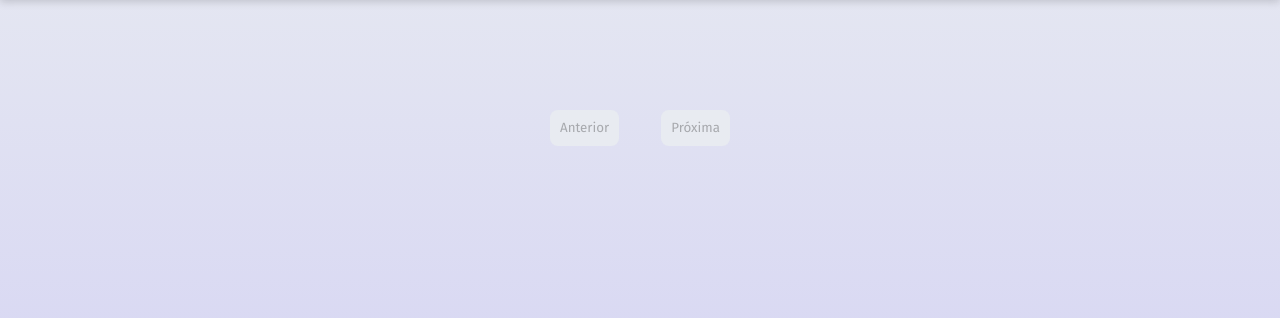
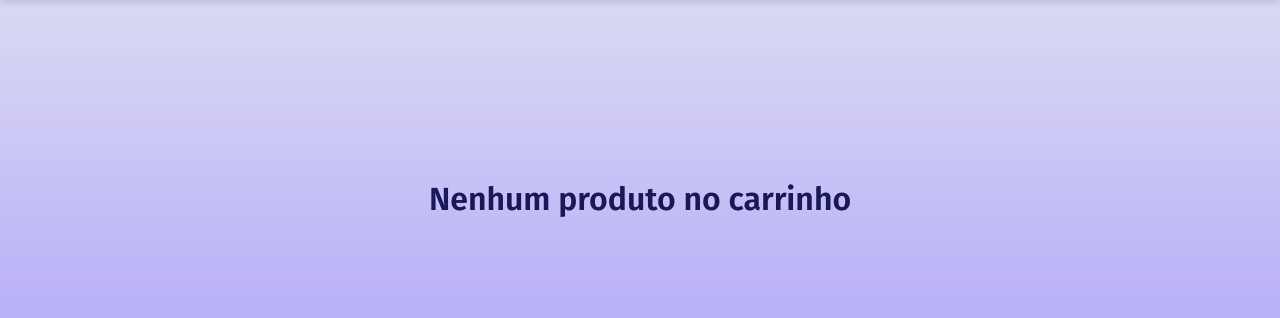
Before and after one commit to igordmf/confere-marketplace, a React (Create React App) app: page /cart in a window 1280 px wide. Shown: the part 130-448 px from the top of the page. Built offline with nearby package versions, Linux system fonts and the light colour scheme.

Commit message:
Reestrutura Cart

```diff
--- a/src/components/atoms/CartProduct/styles.js
+++ b/src/components/atoms/CartProduct/styles.js
@@ -6,28 +6,29 @@ export const Container = styled.div`
   border-radius: 8px;
   box-shadow: 0 1px 8px 2px #00000029;
   display: flex;
-  flex-direction: column;
+  height: 210px;
   justify-content: space-around;
-  min-width: 220px;
-  padding: 20px;
+  min-width: 500px;
+  padding: 15px;
   text-align: center;
-  /* height: 572px;
-  width: 480px; */
-  height: 480px;
-  width: 397px;
+  width: 1200px;
 
-  div:nth-child(3) {
-    align-items: center;
-    display: flex;
-    height: 76px;
-    justify-content: center;
+  div:nth-child(1) {
+    height: 85%;
   }
 
   img {
     border-radius: 6px;
-    margin: 12px auto;
     height: 100%;
-    width: 100%;
+  }
+
+  div:nth-child(4) {
+    align-items: center;
+    display: flex;
+    flex-direction: column;
+    gap: 6px;
+    height: 76px;
+    justify-content: center;
   }
 
   >span {
@@ -47,18 +48,6 @@ export const Container = styled.div`
     }
   }
 
-  div {
-    align-items: center;
-    display: flex;
-    flex-direction: column;
-    gap: 6px;
-
-    &:first-child {
-      height: 413px;
-      width: 70%;
-    }
-  }
-
   >button {
     background-color: #816cff;
     border-radius: 8px;
@@ -68,7 +57,7 @@ export const Container = styled.div`
     transition: 0.2s ease-in-out all;
 
     &:hover {
-      transform: scale(1.08);
+      transform: scale(1.01);
     }
   }
 `
--- a/src/components/molecules/CartList/CartList.jsx
+++ b/src/components/molecules/CartList/CartList.jsx
@@ -1,39 +1,19 @@
-import React, { useState, useEffect, useMemo } from 'react';
+import React from 'react';
 import CartProduct from '../../atoms/CartProduct';
 import { Container, Content, ProductWrapper } from './styles';
 
 function CartList({ products, homeRef }) {
-  const [page, setPage] = useState(1);
-  const productsDisplayedNum = 9;
-  const firstDisplayed = (page - 1) * productsDisplayedNum;
-  const lastDisplayed = firstDisplayed + productsDisplayedNum;
-  const productsDisplayed = useMemo(() => products
-    .slice(firstDisplayed, lastDisplayed), [products, firstDisplayed, lastDisplayed]);
-
-  console.log(productsDisplayed);
-
-  useEffect(() => {
-    homeRef.current.scrollIntoView();
-  }, [page, homeRef])
-
   return (
     <Container>
       <Content>
         <ProductWrapper>
-          {productsDisplayed.map((product) => (
+          {products.map((product) => (
             <CartProduct
               product={ product }
               key={ `${product.name}${product.code_color}` }
             />
           ))}
         </ProductWrapper>
-        <div>
-          <button onClick={ () => setPage((state) => state-1) } disabled={ page === 1 }>Anterior</button>
-          <button
-            onClick={ () => setPage((state) => state+1) }
-            disabled={ page * productsDisplayedNum > products.length }
-          >Próxima</button>
-        </div>
       </Content>
     </Container>
   )
--- a/src/components/molecules/CartList/styles.js
+++ b/src/components/molecules/CartList/styles.js
@@ -19,14 +19,14 @@ export const Content = styled.main`
     button {
       background-color: #e8ebf1;
       border-radius: 8px;
-      padding: 10px;
+      padding: 8px 10px;
     }
   }
 `;
 
 export const ProductWrapper = styled.div`
   display: flex;
-  flex-wrap: wrap;
+  flex-direction: column;
   gap: 50px;
   justify-content: center;
   margin: 20px auto;
--- a/src/pages/Cart/Cart.jsx
+++ b/src/pages/Cart/Cart.jsx
@@ -1,15 +1,23 @@
 import React, { useRef } from 'react';
 import { useSelector } from 'react-redux';
-import { Container } from './styles';
+import { Container, StyledSpan } from './styles';
 import CartList from '../../components/molecules/CartList';
 
 function Cart() {
   const homeRef = useRef(null);
   const cartItens = useSelector((state) => state.cartReducer.cartItens);
+  console.log(cartItens);
 
   return (
     <Container ref={ homeRef } >
-      <CartList products={ cartItens } homeRef={ homeRef } />
+      {cartItens.length === 0
+        ?
+        <div className="no-itens">
+          <StyledSpan>Nenhum produto no carrinho</StyledSpan>
+        </div>
+        :
+        <CartList products={ cartItens } homeRef={ homeRef } />
+      }
     </Container>
   )
 }
--- a/src/pages/Cart/styles.js
+++ b/src/pages/Cart/styles.js
@@ -2,6 +2,22 @@ import styled from 'styled-components';
 
 export const Container = styled.div`
   height: 3228px;
+  height: 110%;
   margin: 0 auto;
   padding: 60px 0 60px 0;
+
+  .no-itens {
+    display: flex;
+    justify-content: center;
+  }
 `;
+
+export const StyledSpan = styled.span`
+  /* background-color: red; */
+  color: #1a1859;
+  font-size: 2rem;
+  font-weight: 600;
+  margin: 200px auto 500px;
+  padding: 50px;
+  position: relative;
+`
--- a/src/pages/Home/Home.jsx
+++ b/src/pages/Home/Home.jsx
@@ -11,7 +11,6 @@ function Home() {
   const products = useSelector((state) => state.productsReducer.products);
   const filtredProducts = useSelector((state) => state.productsReducer.filtredProducts);
   const homeRef = useRef(null);
-  console.log(products);
 
   useEffect(() => {
     dispatch(fetchProducts());
--- a/src/redux/reducers/cartReducer.js
+++ b/src/redux/reducers/cartReducer.js
@@ -12,9 +12,11 @@ const cartReducer = (state = INITIAL_STATE, action) => {
         cartItens: [...state.cartItens, action.payload],
       };
     case REMOVE_ITEM:
+      console.log(action.payload.name);
+      console.log(action.payload.chosedSize);
       return {
         ...state,
-        cartItens: [...state.cartItens.filter((item) => (item.name !== action.payload.name || item.chosedSize !== action.payload.chosedSize))],
+        cartItens: [...state.cartItens.filter((item) => !(item.name === action.payload.name && item.chosedSize === action.payload.chosedSize))],
       }
     default:
       return state;
--- a/src/redux/reducers/productsReducer.js
+++ b/src/redux/reducers/productsReducer.js
@@ -12,6 +12,7 @@ const productsReducer = (state = INITIAL_STATE, action) => {
       return {
         ...state,
         products: [...action.payload],
+        filtredProducts: [...action.payload],
       }
     case FILTER_PRODUCTS:
       return {
```
